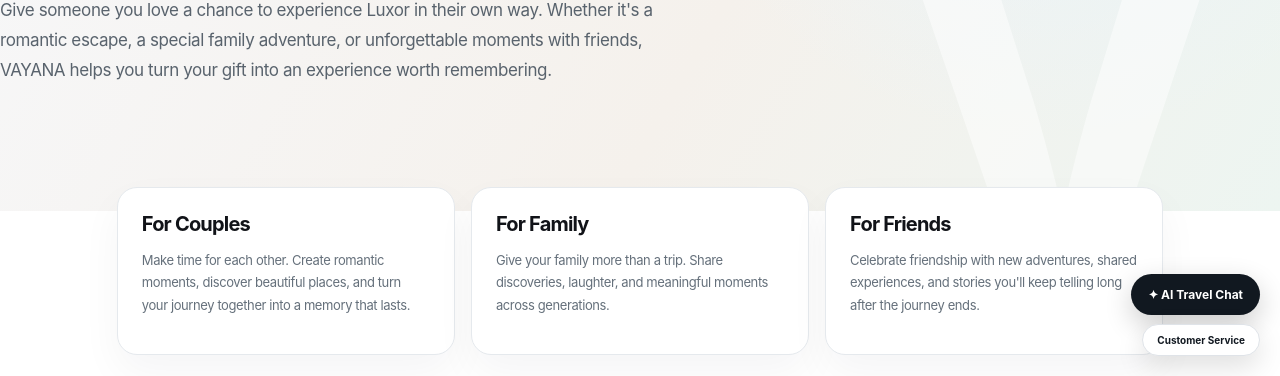
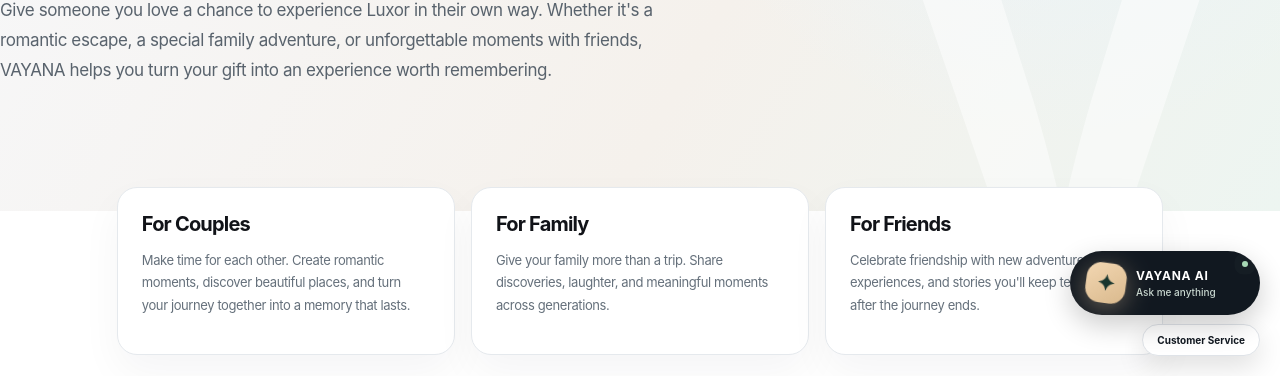
Before and after one commit to xboad514725-eng/vayana-website, a plain HTML site: page gift.html in a window 1280 px wide. Shown: the part 424-800 px from the top of the page. Drawn offline with Linux system fonts and the light colour scheme.

Commit message:
Apply VAYANA AI floating launcher

```diff
--- a/gift.html
+++ b/gift.html
@@ -375,7 +375,7 @@ html{scroll-padding-top:110px}img{max-width:100%}a:focus-visible,button:focus-vi
 <div><div class="brand"><span class="mark bag-mark" aria-hidden="true"><i></i></span><span>VAYANA<small>TRAVEL YOUR WAY</small></span></div><p>Discover Egypt, your way.</p></div>
 <div class="footer-links"><a href="tours.html">Tours</a><a href="transportation.html">Transportation</a><a href="stay.html">Stay – Accommodation</a><a href="offers.html">Offers</a><a href="gift.html">Gift</a><a href="mailto:xboad514725@gmail.com">Email us</a><span>© <span id="year"></span> Vayana</span></div>
 </footer><div class="toast" id="toast" role="status"></div><div class="chat-launchers">
-<button class="chat-launcher" onclick="toggleChat('ai')" type="button">✦ AI Travel Chat</button>
+<button class="chat-launcher vayana-ai-launcher" type="button" onclick="toggleChat('ai')" aria-label="Open VAYANA AI Assistant"><span class="ai-launcher-orb">✦</span><span><b>VAYANA AI</b><small>Ask me anything</small></span><span class="ai-launcher-pulse"></span></button>
 <button class="chat-launcher service" onclick="toggleChat('service')" type="button">Customer Service</button>
 </div><div class="chat-panel" hidden="" id="aiChatPanel" style="background:#fff;background-color:#fff;opacity:1;backdrop-filter:none;-webkit-backdrop-filter:none">
 <div class="chat-head vayana-ai-head"><div class="vayana-ai-brand"><span class="vayana-ai-avatar">V</span><div><b>VAYANA AI Assistant</b><small>Your personal travel assistant · Online</small></div></div><button class="chat-close" onclick="toggleChat('ai')" aria-label="Close chat">×</button></div>
```
